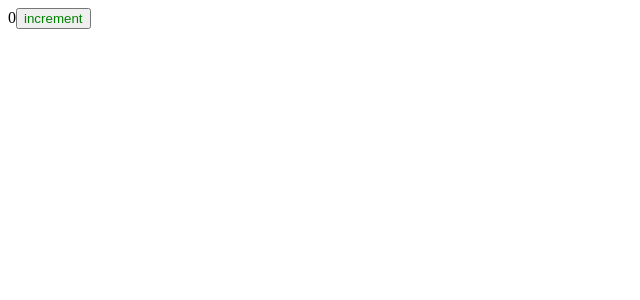
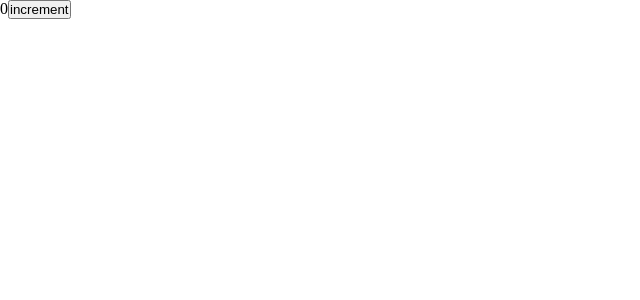
Before and after one commit to Savinoff94/basketball_refactor_ulbi, a React app: page / in a window 1280 px wide. Shown: the top 300 px of the page, without its empty margins (0-640 px from the left). Built offline with nearby package versions, Linux system fonts and the light colour scheme.

Commit message:
css modules

```diff
--- a/package.json
+++ b/package.json
@@ -28,7 +28,8 @@
     "sass": "^1.49.9",
     "sass-loader": "^12.6.0",
     "style-loader": "^3.3.1",
-    "css-loader": "^6.6.0"
+    "css-loader": "^6.6.0",
+    "mini-css-extract-plugin": "^2.5.3"
   },
   "dependencies": {
     "react": "^17.0.2",
--- /dev/null
+++ b/src/components/App.tsx
@@ -0,0 +1,12 @@
+import { Counter } from "./Counter"
+import './index.scss'
+
+const App = () => {
+    return (
+        <div>
+            <Counter/>
+        </div>
+    )
+}
+
+export default App;
--- a/src/components/Counter.scss
+++ b/src/components/Counter.module.scss
@@ -1,3 +1,3 @@
-button {
+.button {
     color: green;
 }
--- a/src/components/Counter.tsx
+++ b/src/components/Counter.tsx
@@ -1,6 +1,5 @@
 import { useState } from "react"
-import './Counter.scss'
-
+import classes from './Counter.module.scss'
 
 export const Counter = () => {
 
@@ -9,7 +8,7 @@
     const increment = () => setCounter(counter + 1)
 
     return (
-        <div>
+        <div className={classes.qwe}>
             {counter}
             <button onClick={increment}>increment</button>
         </div>
--- /dev/null
+++ b/src/components/index.scss
@@ -0,0 +1,5 @@
+* {
+    margin: 0;
+    padding: 0;
+    box-sizing: border-box;
+}
--- a/src/index.tsx
+++ b/src/index.tsx
@@ -1,9 +1,7 @@
 import { render } from "react-dom";
-import { Counter } from "./components/Counter";
+import App from "./components/App";
 
 render(
-    <div>
-        <Counter/>
-    </div>,
+    <App/>,
     document.getElementById('root')
 )
```
Also changed, not shown: src/global.d.ts (added, +7 -0 lines), 9 other files (tests, documents, lock files or other folders).
